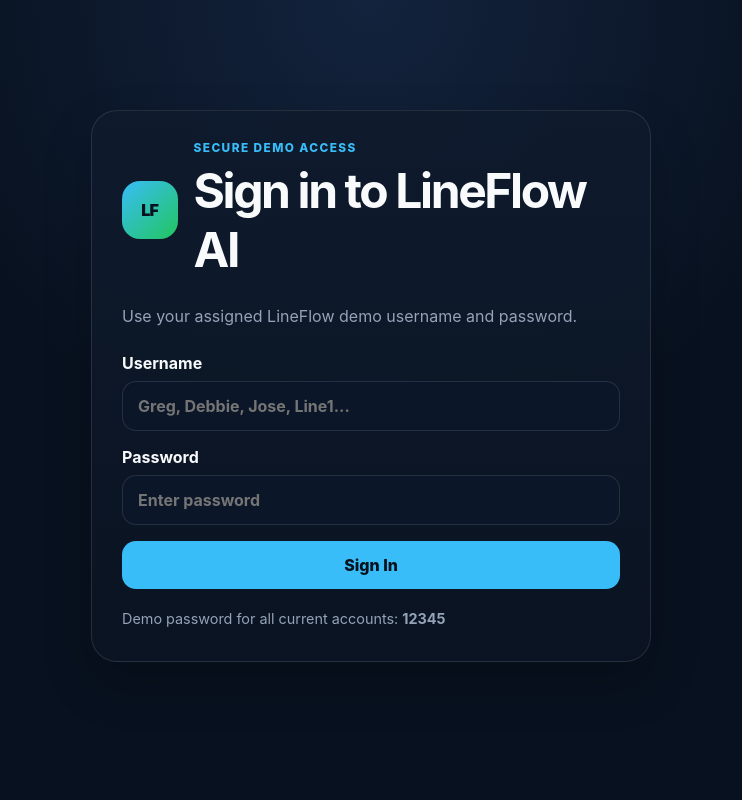
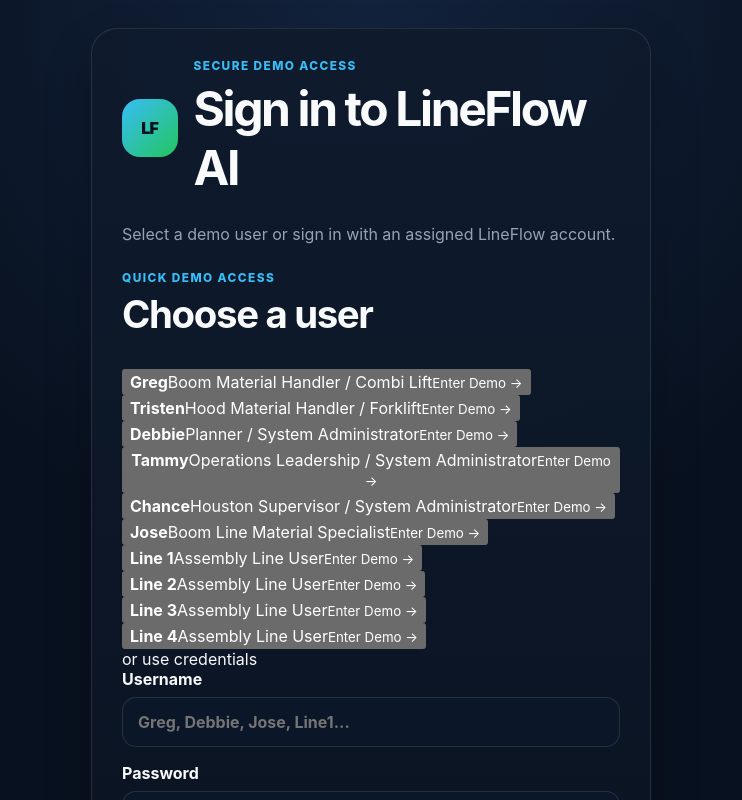
Before and after one commit to GregLivin/lineflow-ai, a Next.js app: page /login in a window 1280 px wide. Shown: the top 800 px of the page, without its empty margins (269-1011 px from the left). Built offline with nearby package versions, Linux system fonts and the light colour scheme.

Commit message:
Add role-aware login and quick demo access

```diff
--- a/app/login/page.tsx
+++ b/app/login/page.tsx
@@ -1,26 +1,49 @@
 'use client';
 
-import { FormEvent, useState } from 'react';
-import { useRouter } from 'next/navigation';
+import { FormEvent, useMemo, useState } from 'react';
+import { useRouter, useSearchParams } from 'next/navigation';
 
-const demoUsers: Record<string, { name: string; role: string }> = {
-  greg: { name: 'Greg', role: 'Boom Material Handler / Combi Lift' },
-  tristen: { name: 'Tristen', role: 'Hood Material Handler / Forklift' },
-  debbie: { name: 'Debbie', role: 'Planner / System Administrator' },
-  tammy: { name: 'Tammy', role: 'Operations Leadership / System Administrator' },
-  chance: { name: 'Chance', role: 'Houston Supervisor / System Administrator' },
-  jose: { name: 'Jose', role: 'Boom Line Material Specialist' },
-  line1: { name: 'Line 1', role: 'Assembly Line User' },
-  line2: { name: 'Line 2', role: 'Assembly Line User' },
-  line3: { name: 'Line 3', role: 'Assembly Line User' },
-  line4: { name: 'Line 4', role: 'Assembly Line User' },
+const demoUsers: Record<string, { name: string; role: string; group: string }> = {
+  greg: { name: 'Greg', role: 'Boom Material Handler / Combi Lift', group: 'handler' },
+  tristen: { name: 'Tristen', role: 'Hood Material Handler / Forklift', group: 'handler' },
+  debbie: { name: 'Debbie', role: 'Planner / System Administrator', group: 'supervisor' },
+  tammy: { name: 'Tammy', role: 'Operations Leadership / System Administrator', group: 'supervisor' },
+  chance: { name: 'Chance', role: 'Houston Supervisor / System Administrator', group: 'supervisor' },
+  jose: { name: 'Jose', role: 'Boom Line Material Specialist', group: 'specialist' },
+  line1: { name: 'Line 1', role: 'Assembly Line User', group: 'line' },
+  line2: { name: 'Line 2', role: 'Assembly Line User', group: 'line' },
+  line3: { name: 'Line 3', role: 'Assembly Line User', group: 'line' },
+  line4: { name: 'Line 4', role: 'Assembly Line User', group: 'line' },
+};
+
+const roleInfo: Record<string, { title: string; subtitle: string }> = {
+  line: { title: 'Line User Login', subtitle: 'Request material and track delivery from your assembly line.' },
+  handler: { title: 'Material Handler Login', subtitle: 'Accept requests, locate parts, and update delivery status.' },
+  supervisor: { title: 'Supervisor / Planner Login', subtitle: 'Monitor production, requests, handlers, priorities, and inventory.' },
+  specialist: { title: 'Boom Line Material Specialist Login', subtitle: 'Manage boom-line readiness, shortages, staging, and production support.' },
 };
 
 export default function LoginPage() {
   const router = useRouter();
+  const searchParams = useSearchParams();
+  const selectedRole = searchParams.get('role') || '';
+  const selectedRoleInfo = roleInfo[selectedRole];
+
   const [username, setUsername] = useState('');
   const [password, setPassword] = useState('');
   const [error, setError] = useState('');
+
+  const quickUsers = useMemo(() => {
+    const entries = Object.entries(demoUsers);
+    return selectedRole ? entries.filter(([, user]) => user.group === selectedRole) : entries;
+  }, [selectedRole]);
+
+  function signInAs(key: string) {
+    const user = demoUsers[key];
+    if (!user) return;
+    localStorage.setItem('lineflowUser', JSON.stringify({ ...user, username: key }));
+    router.push('/dashboard');
+  }
 
   function handleSubmit(event: FormEvent<HTMLFormElement>) {
     event.preventDefault();
@@ -29,6 +52,11 @@ export default function LoginPage() {
 
     if (!user || password !== '12345') {
       setError('Invalid username or password.');
+      return;
+    }
+
+    if (selectedRole && user.group !== selectedRole) {
+      setError(`This account belongs to a different LineFlow role. Choose one of the ${selectedRoleInfo?.title || 'selected role'} accounts below.`);
       return;
     }
 
@@ -43,19 +71,50 @@ export default function LoginPage() {
           <div className="logoMark">LF</div>
           <div>
             <p className="eyebrow">Secure Demo Access</p>
-            <h1 className="authTitle">Sign in to LineFlow AI</h1>
+            <h1 className="authTitle">{selectedRoleInfo?.title || 'Sign in to LineFlow AI'}</h1>
           </div>
         </div>
 
-        <p className="authCopy">Use your assigned LineFlow demo username and password.</p>
+        <p className="authCopy">
+          {selectedRoleInfo?.subtitle || 'Select a demo user or sign in with an assigned LineFlow account.'}
+        </p>
+
+        <div className="quickLoginBlock">
+          <div className="quickLoginHeader">
+            <div>
+              <p className="eyebrow">Quick Demo Access</p>
+              <h2>Choose a user</h2>
+            </div>
+            {selectedRole ? <button className="secondaryButton" type="button" onClick={() => router.push('/login')}>View all roles</button> : null}
+          </div>
+
+          <div className="quickLoginGrid">
+            {quickUsers.map(([key, user]) => (
+              <button className="quickLoginCard" type="button" key={key} onClick={() => signInAs(key)}>
+                <strong>{user.name}</strong>
+                <span>{user.role}</span>
+                <small>Enter Demo →</small>
+              </button>
+            ))}
+          </div>
+        </div>
+
+        <div className="loginDivider"><span>or use credentials</span></div>
 
         <form className="loginForm" onSubmit={handleSubmit}>
-          <label>Username<input autoComplete="username" value={username} onChange={(event) => setUsername(event.target.value)} placeholder="Greg, Debbie, Jose, Line1..." /></label>
-          <label>Password<input type="password" autoComplete="current-password" value={password} onChange={(event) => setPassword(event.target.value)} placeholder="Enter password" /></label>
+          <label>
+            Username
+            <input autoComplete="username" value={username} onChange={(event) => { setUsername(event.target.value); setError(''); }} placeholder="Greg, Debbie, Jose, Line1..." />
+          </label>
+          <label>
+            Password
+            <input type="password" autoComplete="current-password" value={password} onChange={(event) => { setPassword(event.target.value); setError(''); }} placeholder="Enter password" />
+          </label>
           {error ? <p className="formError">{error}</p> : null}
           <button className="primaryButton fullButton" type="submit">Sign In</button>
         </form>
-        <p className="demoNote">Demo password for all current accounts: <strong>12345</strong></p>
+
+        <p className="demoNote">Demo password for all current accounts: <strong>12345</strong>. Quick Demo Access does not require typing the password.</p>
       </section>
     </main>
   );
```
